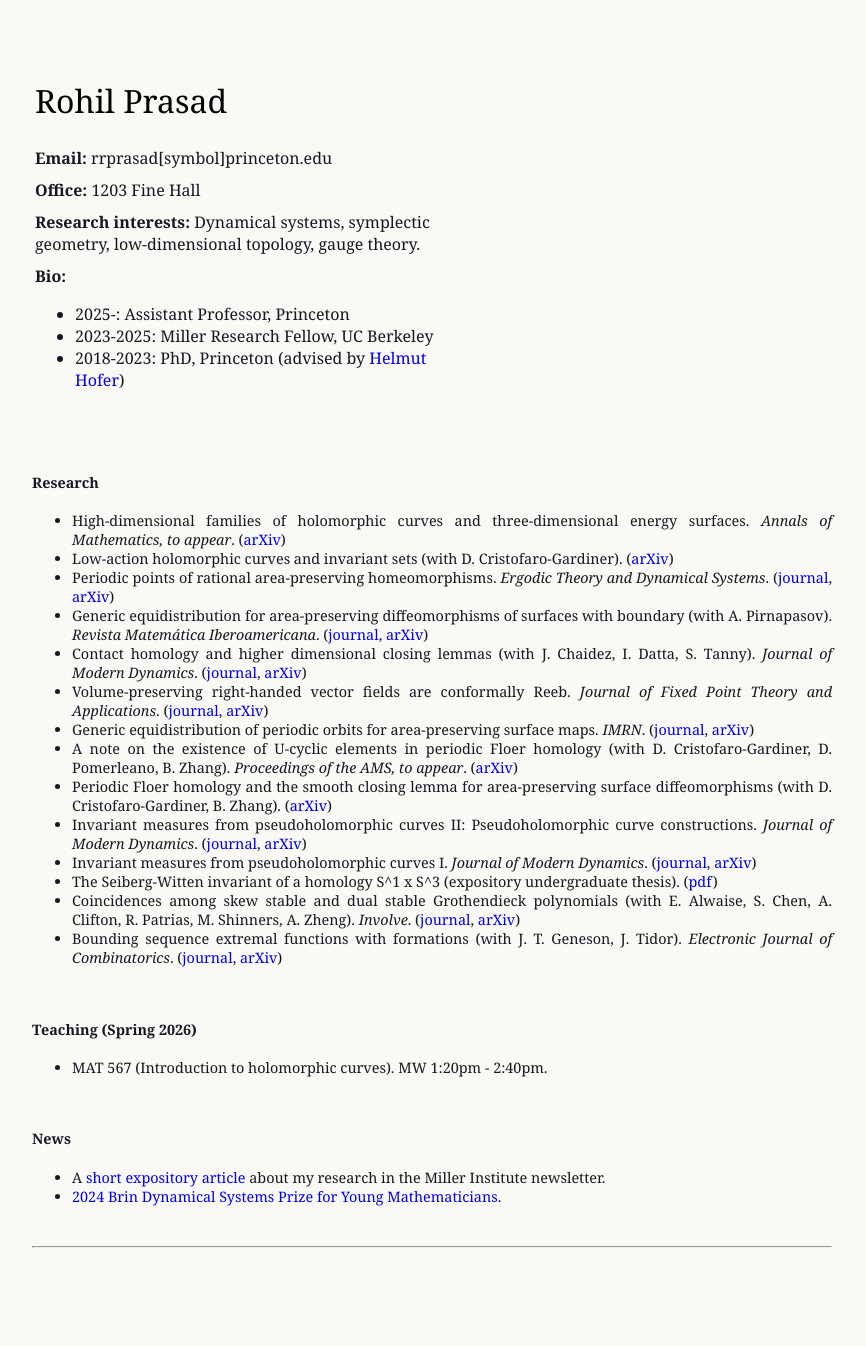
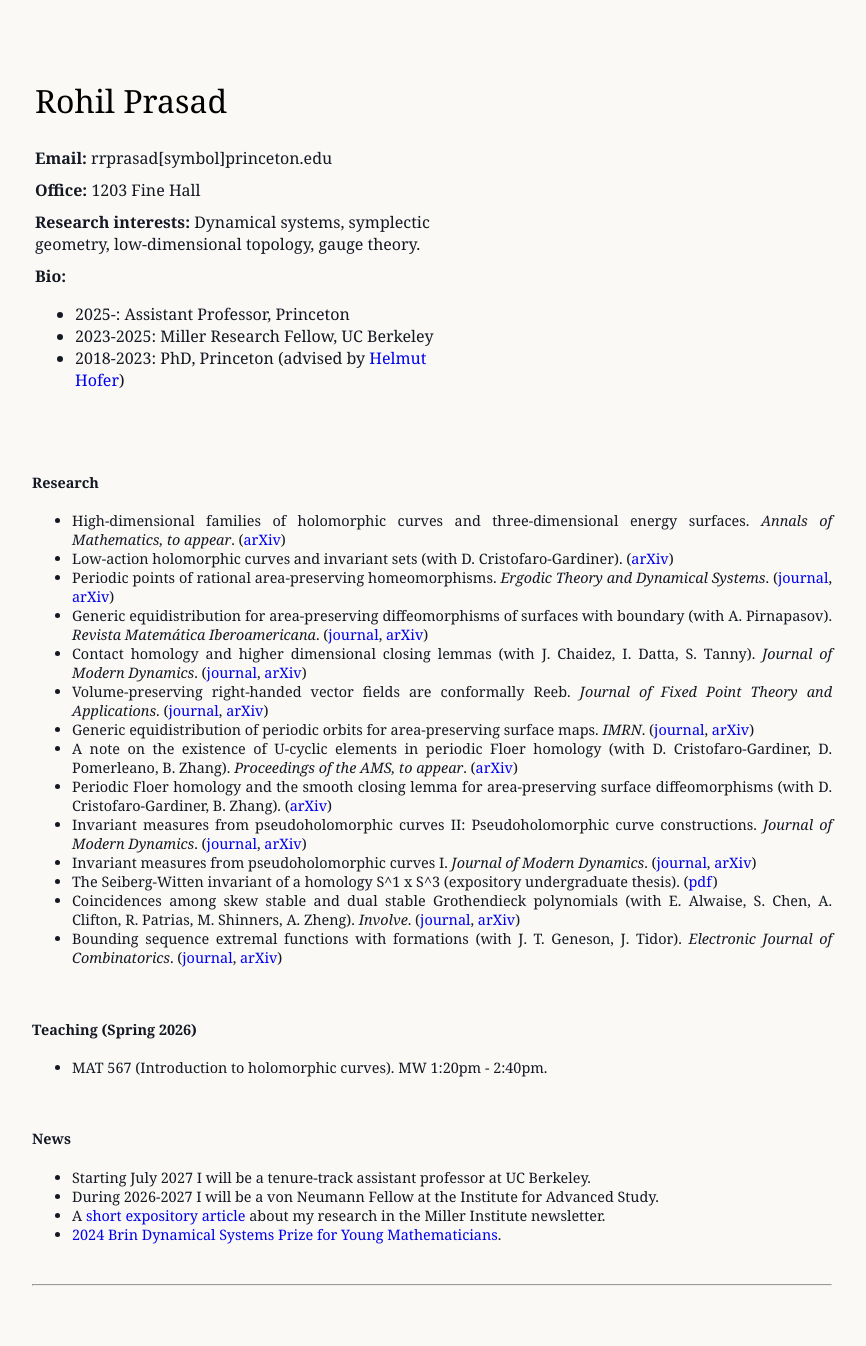
Before and after one commit to r0hilp/r0hilp.github.io, a Jekyll site: the page index.html, which Jekyll copies as it is, in a window 1280 px wide. Shown: the whole page, without its empty margins (48-914 px from the left). Built offline with Jekyll 4.4.1, drawn with Linux system fonts in a browser that asks for light colours; before the commit the page ends 1308 px from its top, so only the background shows below that.

Commit message:
update news

```diff
--- a/index.html
+++ b/index.html
@@ -68,6 +68,8 @@
   <br>
   <h4>News</h4>
   <ul>
+    <li>Starting July 2027 I will be a tenure-track assistant professor at UC Berkeley.</li>
+    <li>During 2026-2027 I will be a von Neumann Fellow at the Institute for Advanced Study.</li>
 	  <li>A <a href="https://miller.berkeley.edu/images/newsletters/Winter2025_digital.pdf">short expository article</a> about my research in the Miller Institute newsletter.</li>
 	  <li><a href="https://science.psu.edu/math/research/dynsys/dynamical-systems-prize-young-mathematicians">2024 Brin Dynamical Systems Prize for Young Mathematicians</a>.</li>
   </ul>
```
